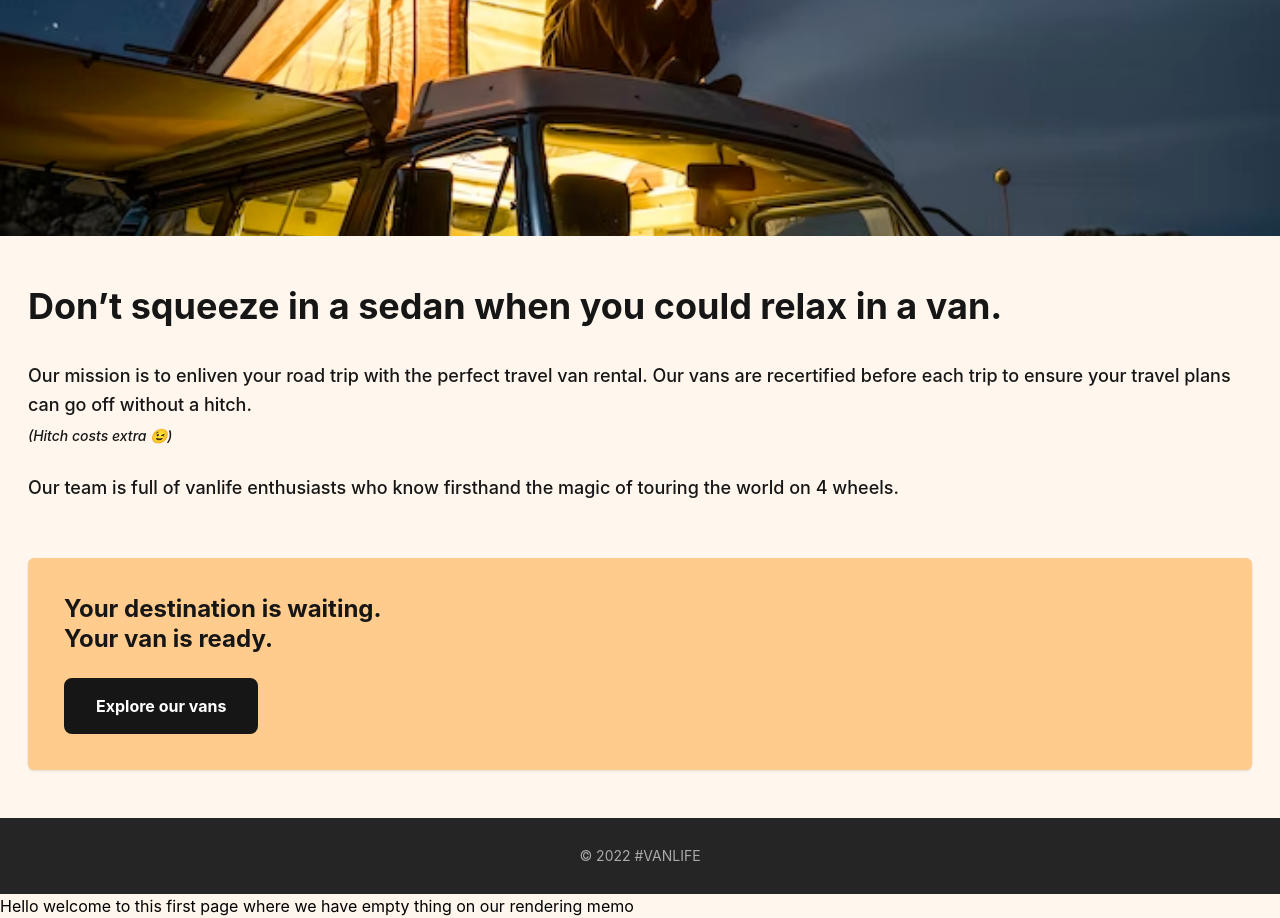
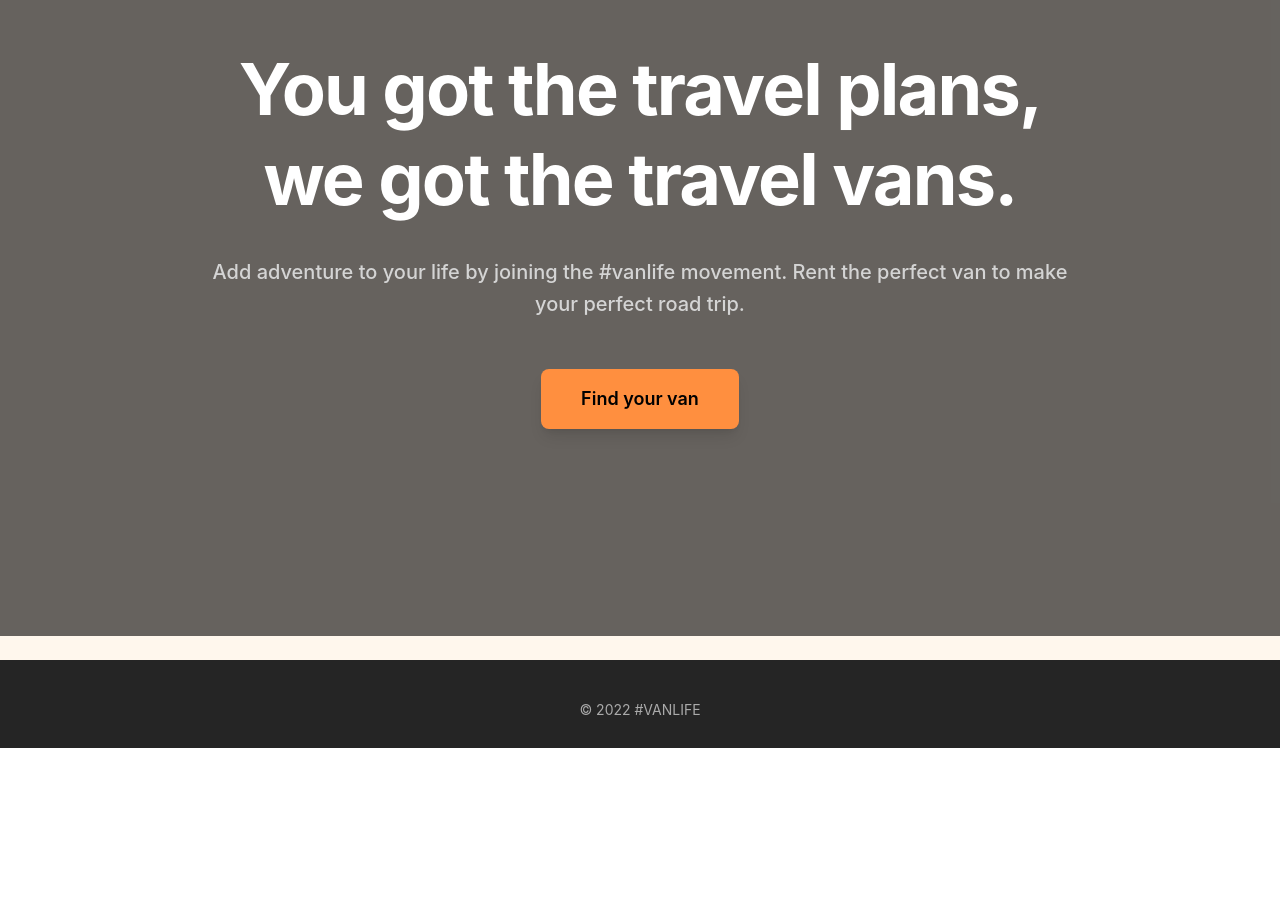
Before and after one commit to elyse-iradukunda/VANLIFE-PROJECT, a React (Vite) app: page /home in a window 1280 px wide. Shown: the part 260-1178 px from the top of the page. After the commit the page ends 1008 px from the top, so only its background shows below. Built offline with nearby package versions, Linux system fonts and the light colour scheme; what miragejs would draw is missing.

Commit message:
here is changes after arranging all pages on my project

```diff
--- a/src/App.jsx
+++ b/src/App.jsx
@@ -1,35 +1,30 @@
-import { Routes, Route, Link } from 'react-router-dom'
-import Home from './components/Home'
-import About from './components/About'
 import Footer from './components/Footer'
 import Content from './components/Content'
+import Header from './components/Header'
 import "./server"
+
+import { Route, Routes } from 'react-router-dom'
+import Home from './components/Home'
 import Vans from './components/vans'
+
 function App() {
   return (
     <div className="min-h-screen flex flex-col bg-[#FFF7ED] font-sans">
-      <nav className="flex justify-between items-center px-6 py-8 md:px-10">
-        <Link className="font-black text-2xl tracking-tighter" to="/home">
-          #VANLIFE
-        </Link>
-        <div className="flex gap-6 font-semibold text-[#4D4D4D]">
-          <Link className="underline decoration-2 underline-offset-4 text-black" to="/about">
-            About
-          </Link>
-          <Link className="hover:text-black transition-colors" to="/vans">
-            Vans
-          </Link>
-        </div>
-      </nav>
+       <Header/>
+             <Routes>
 
-       <Content/>
+                    <Route path='/about' element={<Content/>} />
+                    <Route path="/home" element={<Home/>} />
+                    <Route path="/vans" element ={<Vans/>} />
+
+              </Routes>
+              <br />
         <Footer/>
-      <Routes>
-        <Route path="/home" element={<Home />} />
-        <Route path="/about" element={<About />} />
-        <Route path="/vans" element ={<Vans/>} />
-        </Routes>
     </div>
+
+
+
+
   )
 }
 
--- a/src/components/About.jsx
+++ /dev/null
@@ -1,6 +0,0 @@
- export default function About(){
-    return(
-
-        <h1>Here is about page please visit it!</h1>
-    )
- }
--- a/src/components/Content.jsx
+++ b/src/components/Content.jsx
@@ -2,9 +2,8 @@
 export default function Content(){
 
     return(
-
         <>
-                   <div className="w-full">
+        <div className="w-full">
         <img
           src="/car.png"
           alt="Van at night"
--- a/src/components/Footer.jsx
+++ b/src/components/Footer.jsx
@@ -3,7 +3,7 @@ export default function Footer(){
     return(
 
 
-      <footer className="bg-[#252525] text-[#AAAAAA] py-7 text-center text-sm">
+      <footer className="bg-[#252525] text-[#AAAAAA] py-7 pt-10 text-center text-sm">
         &copy; 2022 #VANLIFE
       </footer>
     )
--- /dev/null
+++ b/src/components/Header.jsx
@@ -0,0 +1,26 @@
+import { Link } from 'react-router-dom'
+export default function Header(){
+
+    return(
+   <>
+
+             <nav className="flex justify-between items-center px-6 py-8 md:px-10">
+               <Link className="font-black text-2xl tracking-tighter" to="/home">
+                 #VANLIFE
+               </Link>
+               <div className="flex gap-6 font-semibold text-[#4D4D4D]">
+                 <Link className="underline decoration-2 underline-offset-4 text-black" to="/about">
+                   About
+                 </Link>
+                 <Link className="hover:text-black transition-colors" to="/vans">
+                   Vans
+                 </Link>
+               </div>
+             </nav>
+
+
+
+   </>
+
+    )
+}
--- a/src/components/Home.jsx
+++ b/src/components/Home.jsx
@@ -1,5 +1,40 @@
-export default function Home(){
-    return (
-                  <h1>Hello welcome to this first page where we have empty thing on our rendering memo</h1>
-    )
+import img from "/home-pic.png"
+
+const imageUrl = {img};
+
+function Home() {
+  return (
+    <div className="min-h-screen text-white flex flex-col items-center justify-center p-6 md:p-12 relative overflow-hidden">
+
+      <div
+        className="absolute inset-0 bg-cover bg-center z-0"
+        style={{ backgroundImage: `url(${imageUrl})` }}
+      >
+
+        <div className="absolute inset-0 bg-black/60 z-10"></div>
+      </div>
+
+      <div className="relative z-20 text-center space-y-8 max-w-4xl px-4">
+
+        <h1 className="text-5xl md:text-7xl font-bold tracking-tight leading-tight">
+          You got the travel plans, <span className="block md:inline">we got the travel vans.</span>
+        </h1>
+
+        <p className="text-lg md:text-xl text-neutral-300 leading-relaxed font-medium">
+          Add adventure to your life by joining the #vanlife movement.
+          Rent the perfect van to make your perfect road trip.
+        </p>
+
+        <div className="mt-12 flex justify-center">
+            <button className="bg-[#ff8f3f] hover:bg-[#e67e30] text-black font-semibold text-lg py-4 px-10 rounded-lg shadow-lg transition-colors duration-200">
+                Find your van
+            </button>
+        </div>
+      </div>
+
+
+    </div>
+  );
 }
+
+export default Home;
```
Also changed, not shown: public/home-pic.png (added).
